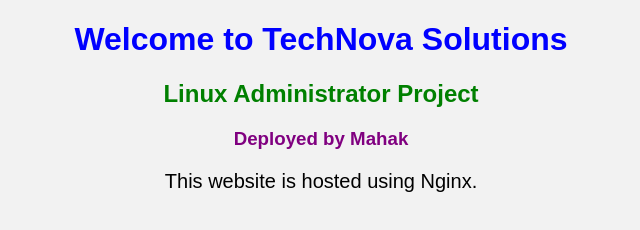
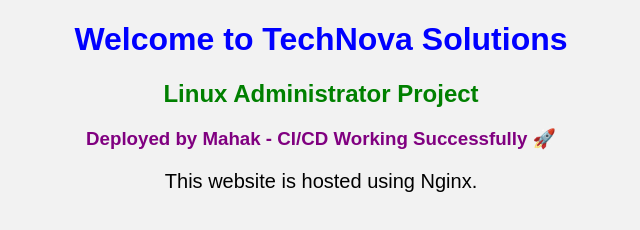
Before and after one commit to Asha21697/linux-admin-project, a plain HTML site: page website/index.html in a window 1280 px wide. Shown: the whole page, without its empty margins (319-959 px from the left). Drawn offline with Linux system fonts and the light colour scheme.

Commit message:
Testing CI/CD pipeline

```diff
--- a/website/index.html
+++ b/website/index.html
@@ -10,7 +10,7 @@
 
 <h2>Linux Administrator Project</h2>
 
-<h3>Deployed by Mahak</h3>
+<h3>Deployed by Mahak - CI/CD Working Successfully 🚀</h3>
 
 <p>This website is hosted using Nginx.</p>
 
```
Also changed, not shown: 2 other files.
